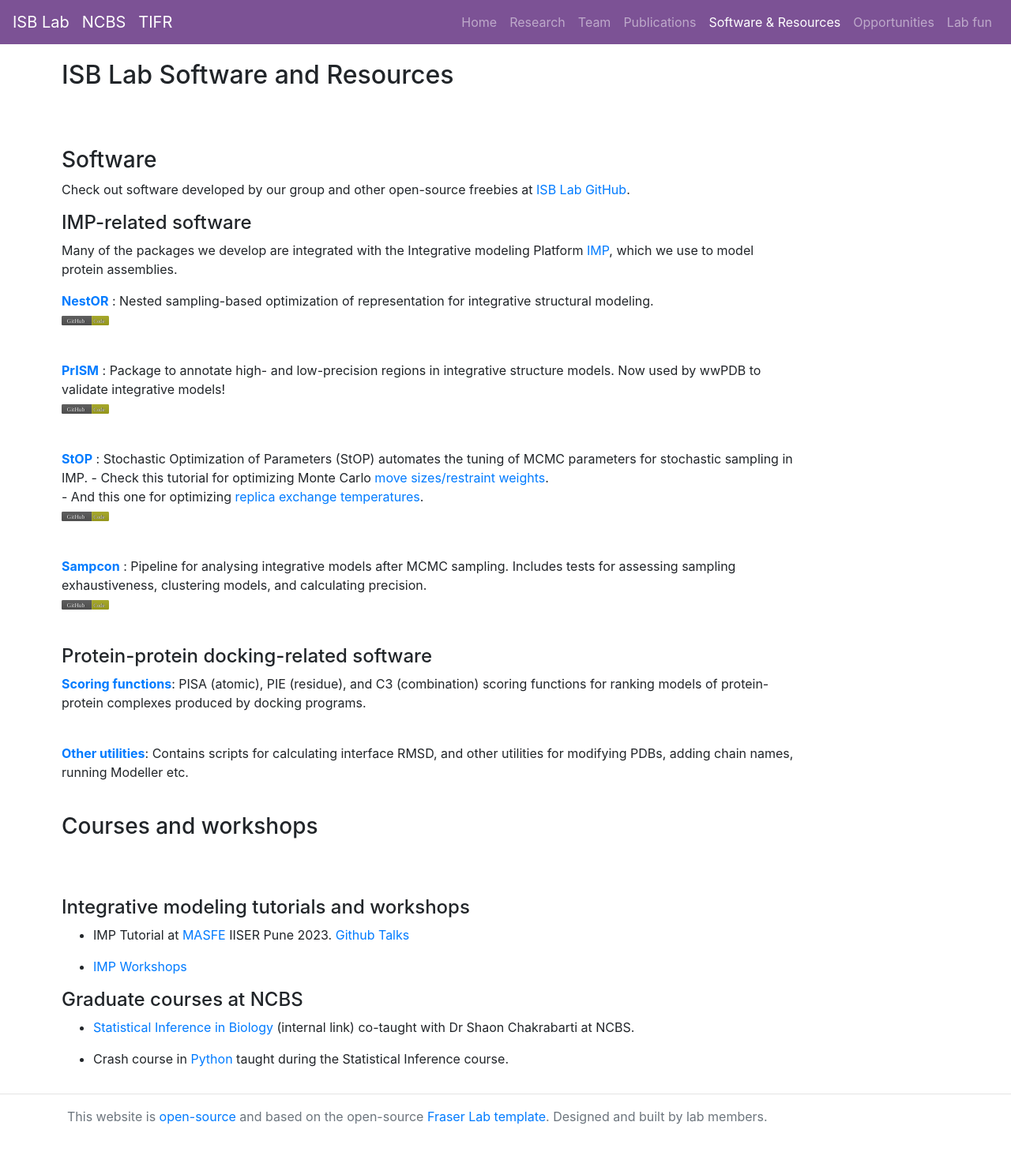
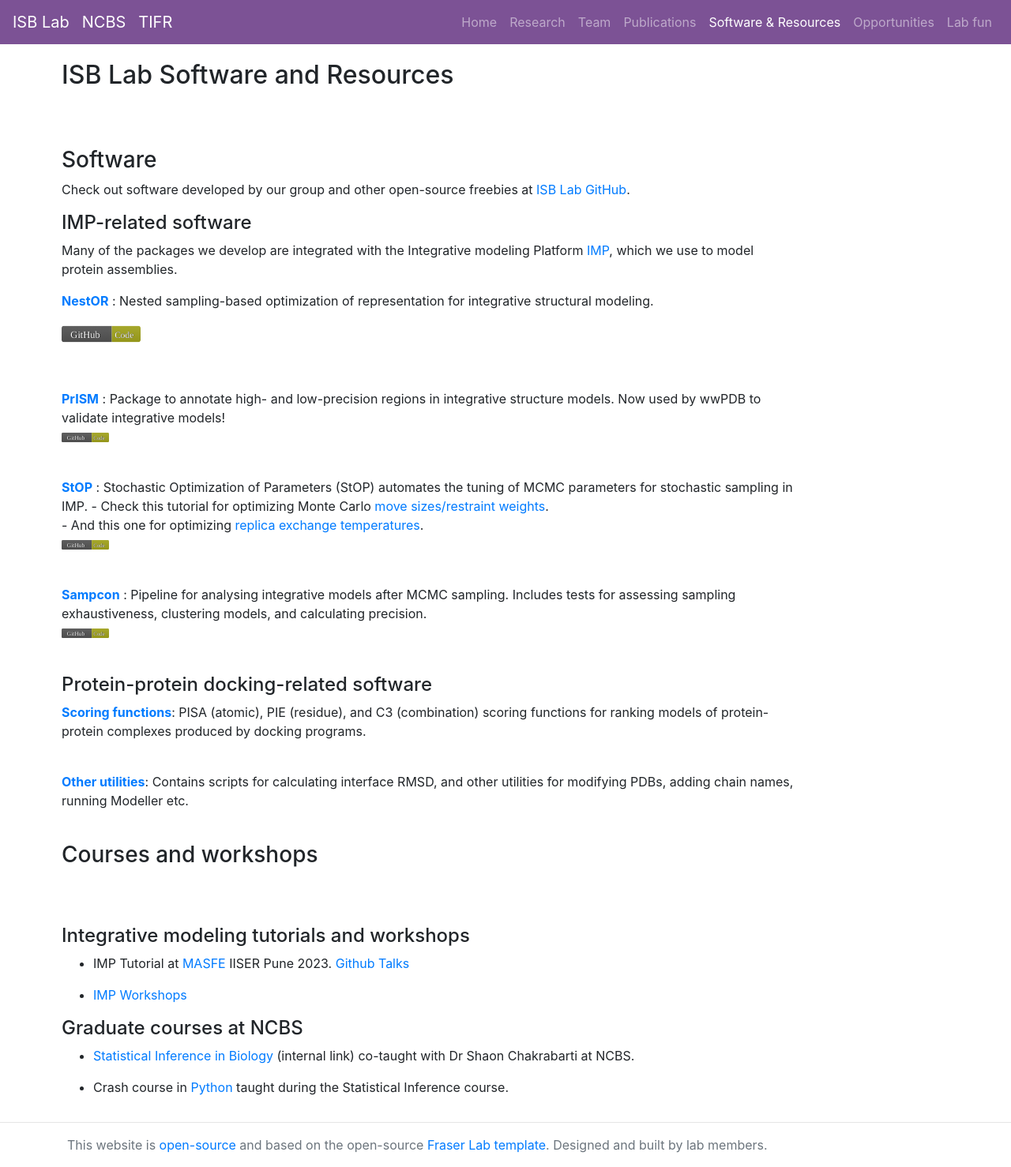
Before and after one commit to isblab/website, a Jekyll site: the page built from Software/index.md, in a window 1280 px wide. Shown: the whole page at 79% size. Built offline with Jekyll 4.4.1, drawn with Linux system fonts in a browser that asks for light colours; before the commit the page ends 1442 px from its top, so only the background shows below that.

Commit message:
update code logo

```diff
--- a/Software/index.md
+++ b/Software/index.md
@@ -16,7 +16,7 @@ Check out software developed by our group and other open-source freebies at [ISB
 Many of the packages we develop are integrated with the Integrative modeling Platform [IMP](https://integrativemodeling.org/), which we use to model protein assemblies. <br>
 
 [**NestOR**](https://github.com/isblab/nestor) : Nested sampling-based optimization of representation for integrative structural modeling. <br>
-[![GitHub](/static/img/logos/code_logo.svg){:width="60px" height="20px"}](https://github.com/isblab/nestor) <br> <br>
+[![GitHub](/static/img/logos/code_logo.svg){:width="100px" height="60px"}](https://github.com/isblab/nestor) <br> <br>
 
 [**PrISM**](https://github.com/isblab/prism) : Package to annotate high- and low-precision regions in integrative structure models. Now used by wwPDB to validate integrative models! <br>
 [![GitHub](/static/img/logos/code_logo.svg){:width="60px" height="20px"}](https://github.com/isblab/prism) <br> <br>
```
